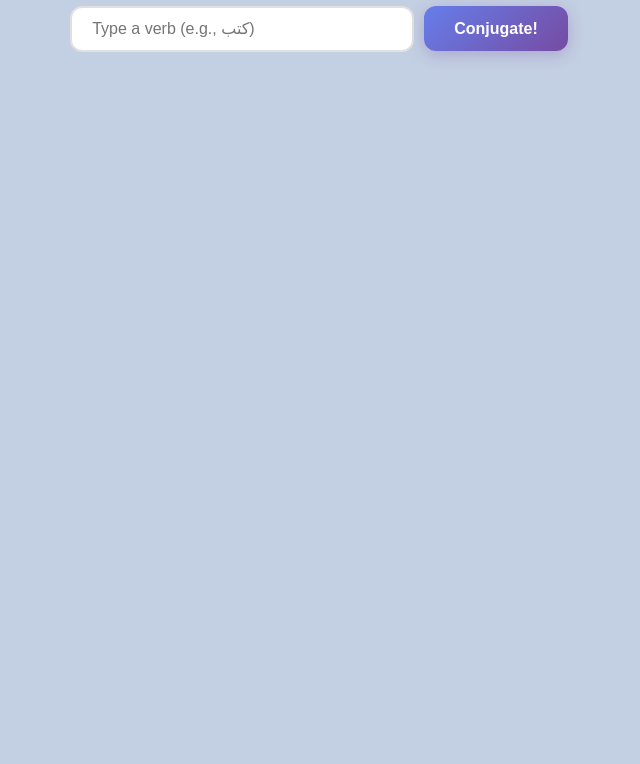
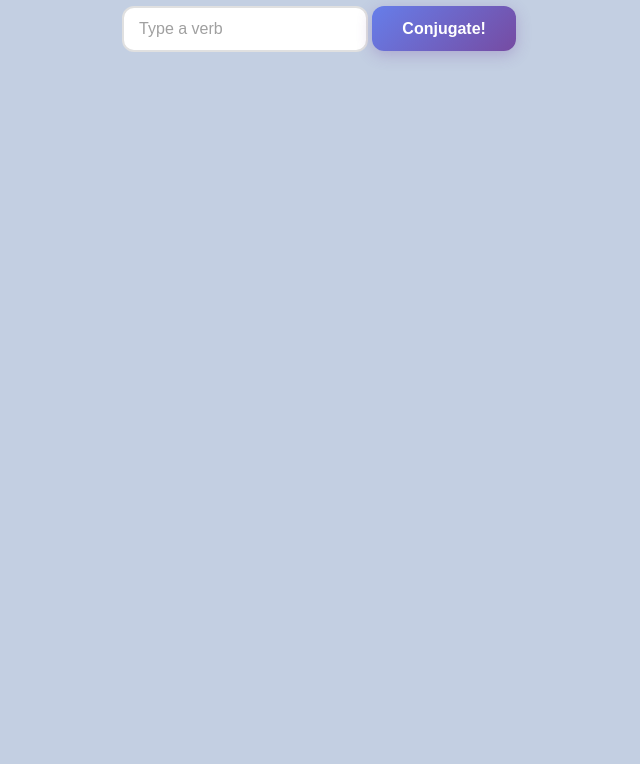
Before and after one commit to Word-Bomb-AR/Arabic-Verb-Conjugator, a plain HTML site: page index.html in a window 1280 px wide. Shown: the part 116-880 px from the top of the page, without its empty margins (321-961 px from the left). Drawn offline with Linux system fonts and the light colour scheme.

Commit message:
Final MVP

```diff
--- a/index.html
+++ b/index.html
@@ -7,12 +7,12 @@
 </head>
 <body>
     <h1>Arabic Verb Conjugator</h1>
-    <div class="search-box">
-        <input type="text" id="verbInput" placeholder="Type a verb (e.g., كتب)">
+    <div>
+        <input type="text" id="verbInput" placeholder="Type a verb">
         <button id="magicButton">Conjugate!</button>
     </div>
     <div id="copyContainer">
-        <button id="copyButton" hidden>Copy to Clipboard</button>
+        <button id="copyButton">Copy to Clipboard</button>
     </div>
     <div id="results"></div>
     <script src="script.js"></script>
--- a/script.js
+++ b/script.js
@@ -73,6 +73,13 @@ magicButton.addEventListener('click', async () => {
     }
 });
 
+verbInput.addEventListener('keydown', (event) => {
+    if(event.key === 'Enter')
+    {
+        magicButton.click();
+    }
+});
+
 function showErrorState()
 {
     resultArea.innerHTML = `<div style="color: #e74c3c; margin-top: 20px; font-weight: bold;">
@@ -82,13 +89,6 @@ function showErrorState()
     resultArea.classList.add('shake');
     setTimeout(() => resultArea.classList.remove('shake'), 300);
 }
-
-verbInput.addEventListener('keydown', (event) => {
-    if(event.key === 'Enter')
-    {
-        magicButton.click();
-    }
-});
 
 copyBtn.addEventListener('click', () => {
     const textToCopy = document.querySelector('.verb-box').innerText;
--- a/style.css
+++ b/style.css
@@ -42,7 +42,7 @@ body{
 }
 
 #magicButton:hover{
-    transform: translateY(-3px) scale(1.02);
+    transform: translateY(-2px) scale(1.02);
     box-shadow: 0 8px 25px rgba(118, 75, 162, 0.4);
 }
 
@@ -122,6 +122,24 @@ input[type="text"]{
     outline: none;
     transition: border-color 0.3s;
     font-size: 16px;
+
+    direction: ltr;
+    text-align: left;
+    padding-left: 15px;
+}
+
+input[type="text"]:not(:placeholder-shown)
+{
+    direction: rtl;
+    text-align: right;
+    border-color: #764ba2;
+    background-color: #f8fafc;
+}
+
+input[type="text"]::placeholder{
+    color: #a0a0a0;
+    opacity: 1;
+    text-align: left;
 }
 
 input[type="text"]:focus
```
